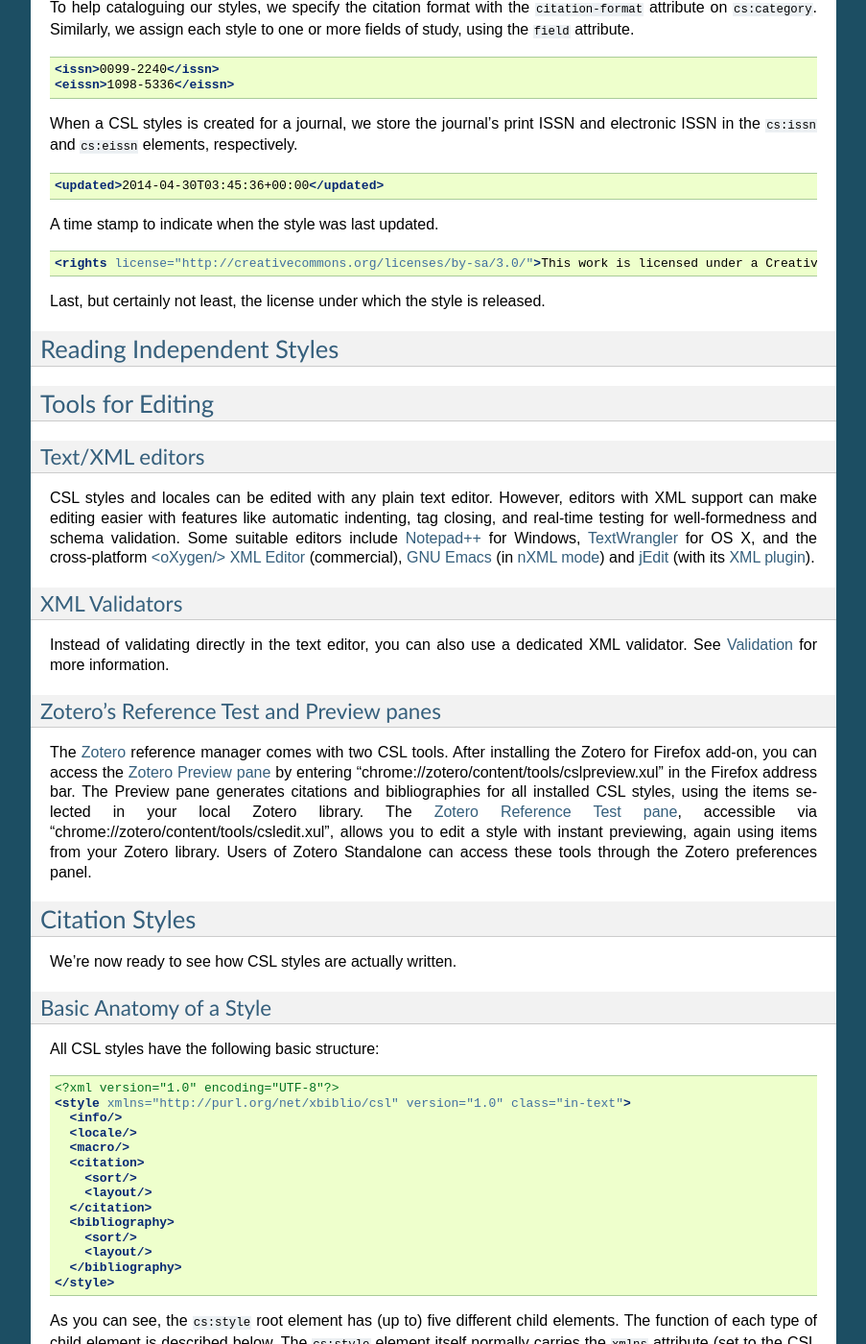
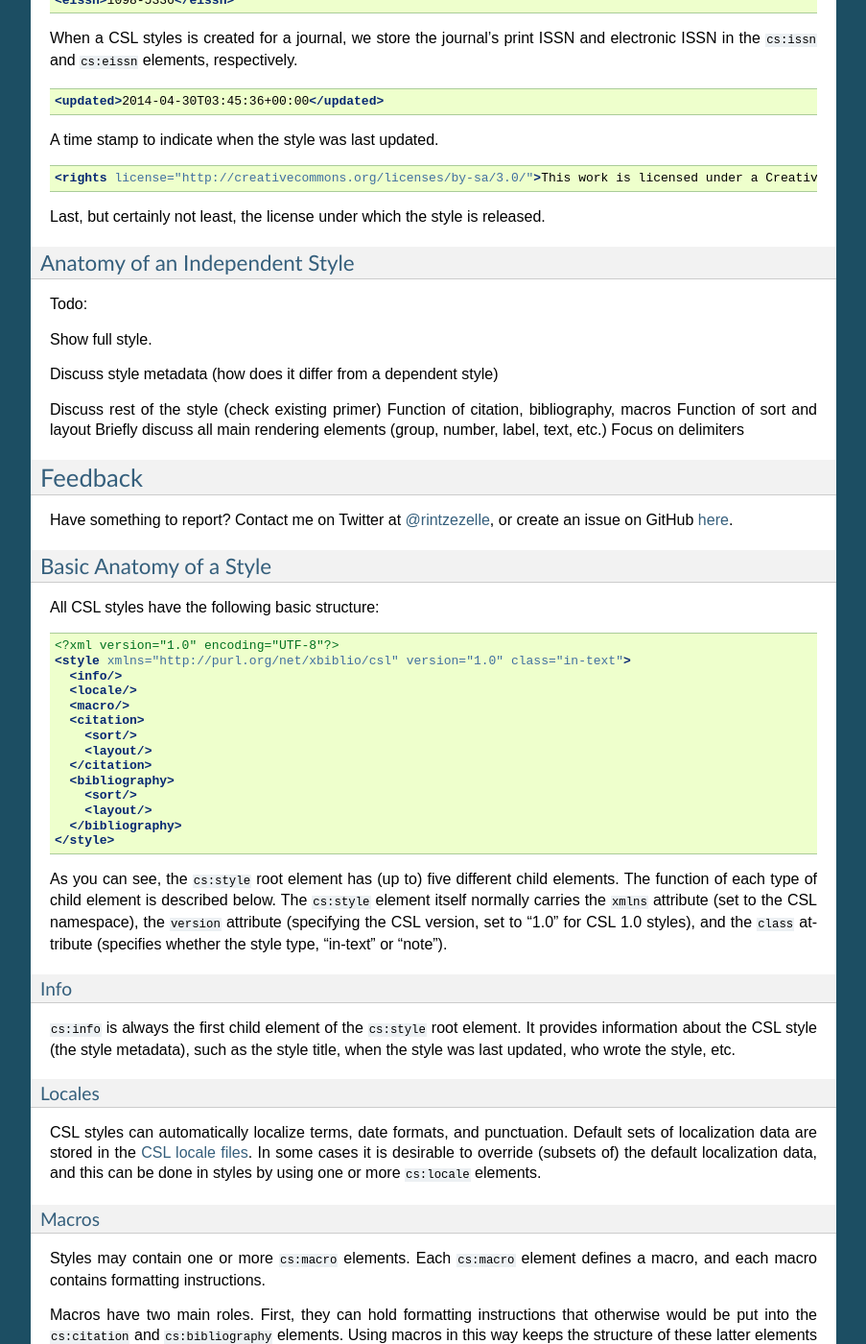
Before and after one commit to rmzelle/writing, a Sphinx documentation site: the page built from docs/primer.rst, in a window 1280 px wide and 1400 px high, scrolled down 8648 px. Shown: the whole window at 96% size, without its empty margins (198-1101 px from the left). Built offline with Sphinx 7.4.7, drawn with Linux system fonts in a browser that asks for light colours; some of the changed text lies outside the part shown.

Commit message:
Primer writing

```diff
--- a/docs/primer.rst
+++ b/docs/primer.rst
@@ -318,43 +318,27 @@ A time stamp to indicate when the style was last updated.
 
 Last, but certainly not least, the license under which the style is released.
 
-Reading Independent Styles
-~~~~~~~~~~~~~~~~~~~~~~~~~~
+Anatomy of an Independent Style
+^^^^^^^^^^^^^^^^^^^^^^^^^^^^^^^
 
-Tools for Editing
-~~~~~~~~~~~~~~~~~
+Todo:
 
-Text/XML editors
-^^^^^^^^^^^^^^^^
+Show full style.
 
-CSL styles and locales can be edited with any plain text editor. However, editors with XML support can make editing easier with features like automatic indenting, tag closing, and real-time testing
-for well-formedness and schema validation. Some suitable editors include `Notepad++ <http://notepad-plus-plus.org/>`_ for Windows, `TextWrangler <http://www.barebones.com/products/textwrangler/>`_ for OS X, and the cross-platform
-`<oXygen/> XML Editor <http://www.oxygenxml.com/>`_ (commercial), `GNU Emacs <http://www.gnu.org/software/emacs/>`_ (in `nXML mode <http://www.thaiopensource.com/nxml-mode/>`_) and
-`jEdit <http://www.jedit.org/>`_ (with its `XML plugin <jEdit>`_).
+Discuss style metadata (how does it differ from a dependent style)
 
-XML Validators
-^^^^^^^^^^^^^^
+Discuss rest of the style (check existing primer)
+Function of citation, bibliography, macros
+Function of sort and layout
+Briefly discuss all main rendering elements (group, number, label, text, etc.)
+Focus on delimiters
 
-Instead of validating directly in the text editor, you can also use a dedicated
-XML validator. See `<Validation>`_ for more information.
+Feedback
+~~~~~~~~
 
-Zotero's Reference Test and Preview panes
-^^^^^^^^^^^^^^^^^^^^^^^^^^^^^^^^^^^^^^^^^
+Have something to report? Contact me on Twitter at `@rintzezelle`_, or create an issue on GitHub `here <https://github.com/rmzelle/writing/issues>`_.
 
-The `Zotero <http://www.zotero.org>`_ reference manager comes with two
-CSL tools. After installing the Zotero for Firefox add-on, you
-can access the `Zotero Preview pane <http://www.zotero.org/support/dev/citation_styles/preview_pane>`_ by entering
-"chrome://zotero/content/tools/cslpreview.xul" in the Firefox address bar. The
-Preview pane generates citations and bibliographies for all installed CSL
-styles, using the items selected in your local Zotero library. The
-`Zotero Reference Test pane <http://www.zotero.org/support/dev/citation_styles/reference_test_pane>`_, accessible via
-"chrome://zotero/content/tools/csledit.xul", allows you to edit a style with
-instant previewing, again using items from your Zotero library. Users of Zotero Standalone can access these tools through the Zotero preferences panel.
-
-Citation Styles
-~~~~~~~~~~~~~~~
-
-We're now ready to see how CSL styles are actually written.
+.. _@rintzezelle: https://twitter.com/rintzezelle
 
 Basic Anatomy of a Style
 ^^^^^^^^^^^^^^^^^^^^^^^^
```
Also changed, not shown: other parts of docs/primer.rst (+3 -3 lines), docs/media/cc-by-sa-80x15.png (added), docs/media/csl-infrastructure.png (renamed from csl-infrastructure.png).
